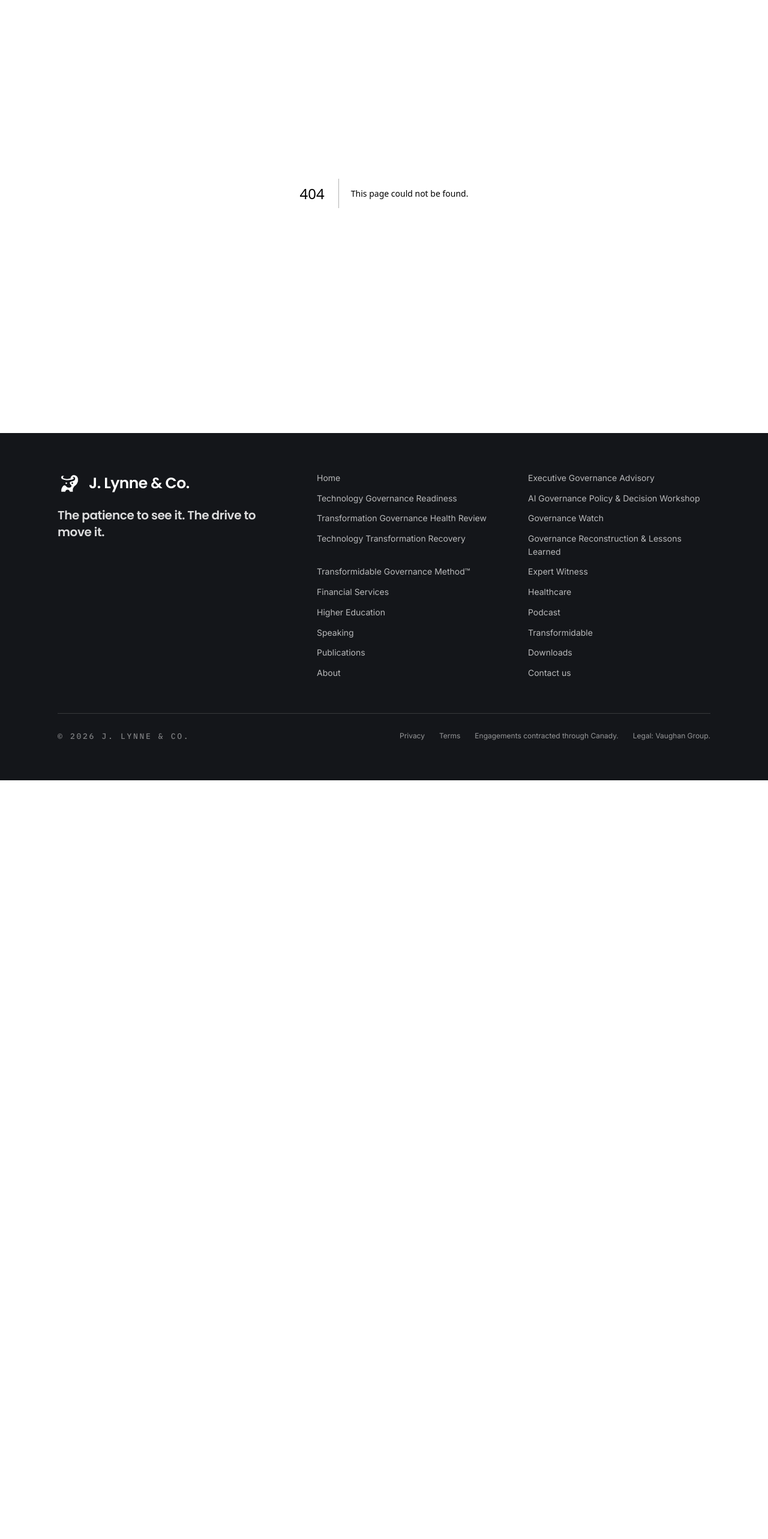
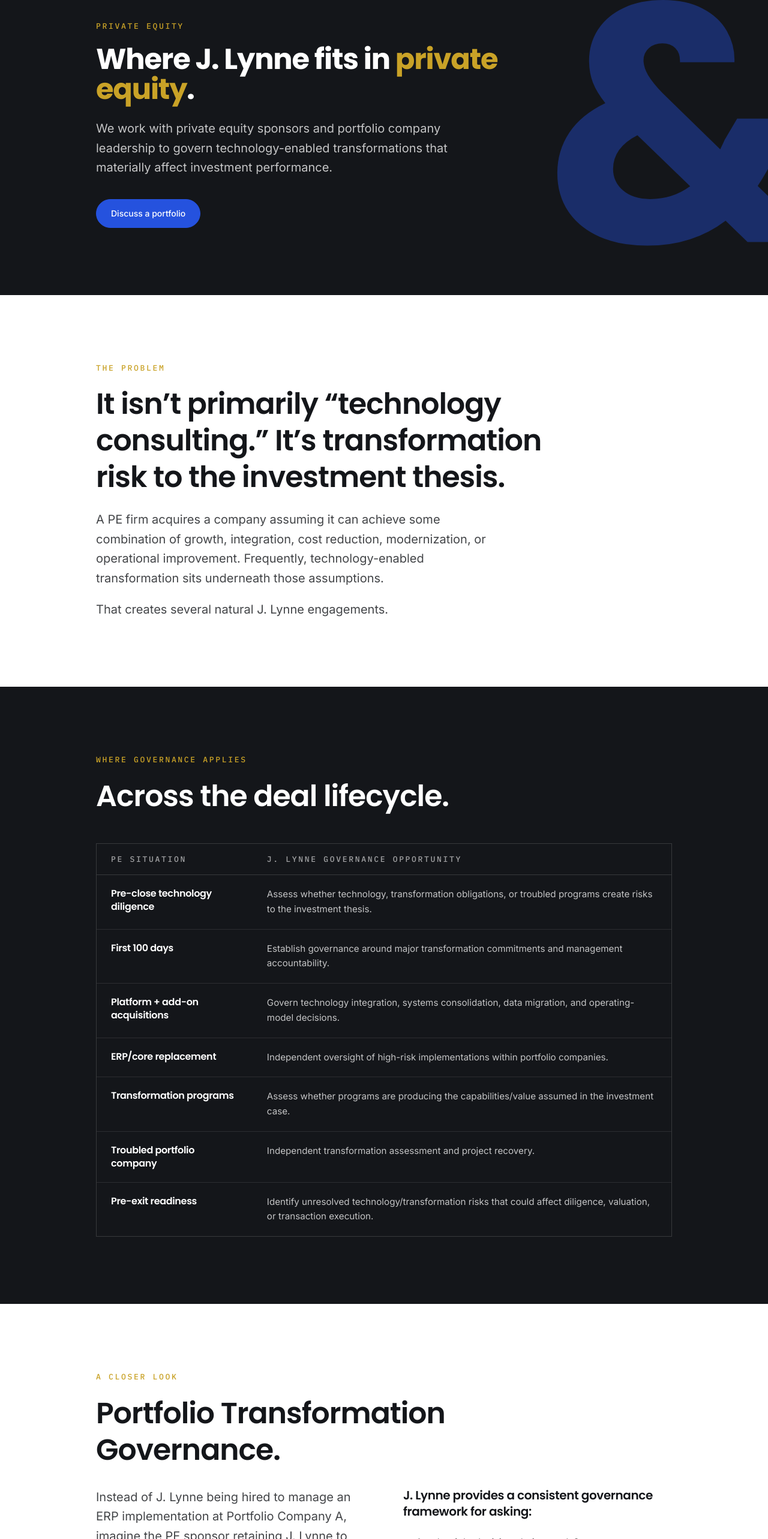
Before and after one commit to phousecos/jlynneco, a Next.js app: page /private-equity in a window 1280 px wide. Before the commit this address had no page. Shown: the part 151-2717 px from the top of the page at 60% size. Before the commit the page ends 1452 px from the top, so only its background shows below. Built offline with nearby package versions, Linux system fonts and the light colour scheme.

Commit message:
Add Private Equity advisory page under new Specialized Advisory nav
Groups Expert Witness and the new Private Equity page under a
"Specialized Advisory" dropdown, and renames Expert Witness to
"Expert Witness & Litigation Support" throughout.

```diff
--- a/src/app/expert-witness/page.tsx
+++ b/src/app/expert-witness/page.tsx
@@ -7,7 +7,7 @@ import { Mark } from "@/components/site/Mark";
 import { site, leadership, credentials } from "@/content/site";
 
 export const metadata: Metadata = {
-  title: "Expert Witness",
+  title: "Expert Witness & Litigation Support",
   description:
     "Independent expert analysis of enterprise transformation and technology program failures: case review, expert reports, depositions, and trial testimony for counsel.",
 };
@@ -82,7 +82,7 @@ export default function ExpertWitnessPage() {
   return (
     <>
       <PageHero
-        eyebrow="Expert Witness"
+        eyebrow="Expert Witness & Litigation Support"
         title={
           <>
             Independent expert analysis when transformation becomes a{" "}
--- /dev/null
+++ b/src/app/private-equity/page.tsx
@@ -0,0 +1,203 @@
+import type { Metadata } from "next";
+import { PageHero } from "@/components/ui/PageHero";
+import { Section } from "@/components/ui/Section";
+import { Eyebrow } from "@/components/ui/Eyebrow";
+import { CTALink } from "@/components/ui/CTALink";
+import { Mark } from "@/components/site/Mark";
+import { site } from "@/content/site";
+
+export const metadata: Metadata = {
+  title: "Private Equity",
+  description:
+    "Independent governance oversight of technology-enabled transformation across the deal lifecycle, from pre-close diligence to pre-exit readiness, for PE sponsors and portfolio company leadership.",
+};
+
+// The natural engagement points across the deal lifecycle.
+const situations = [
+  {
+    situation: "Pre-close technology diligence",
+    opportunity:
+      "Assess whether technology, transformation obligations, or troubled programs create risks to the investment thesis.",
+  },
+  {
+    situation: "First 100 days",
+    opportunity:
+      "Establish governance around major transformation commitments and management accountability.",
+  },
+  {
+    situation: "Platform + add-on acquisitions",
+    opportunity:
+      "Govern technology integration, systems consolidation, data migration, and operating-model decisions.",
+  },
+  {
+    situation: "ERP/core replacement",
+    opportunity:
+      "Independent oversight of high-risk implementations within portfolio companies.",
+  },
+  {
+    situation: "Transformation programs",
+    opportunity:
+      "Assess whether programs are producing the capabilities/value assumed in the investment case.",
+  },
+  {
+    situation: "Troubled portfolio company",
+    opportunity: "Independent transformation assessment and project recovery.",
+  },
+  {
+    situation: "Pre-exit readiness",
+    opportunity:
+      "Identify unresolved technology/transformation risks that could affect diligence, valuation, or transaction execution.",
+  },
+];
+
+// The standing questions the framework is built to keep answering.
+const framingQuestions = [
+  "Are the right decisions being made?",
+  "Are risks reaching the right decision-makers?",
+  "Are management's representations consistent with the evidence?",
+  "Is the transformation still capable of delivering the investment thesis?",
+];
+
+export default function PrivateEquityPage() {
+  return (
+    <>
+      <PageHero
+        eyebrow="Private Equity"
+        title={
+          <>
+            Where J. Lynne fits in{" "}
+            <em className="not-italic text-brand-secondary">
+              private equity
+            </em>
+            .
+          </>
+        }
+        lede="We work with private equity sponsors and portfolio company leadership to govern technology-enabled transformations that materially affect investment performance."
+      >
+        <CTALink href={site.discoveryCall} variant="solid">
+          Discuss a portfolio
+        </CTALink>
+      </PageHero>
+
+      {/* The problem — paper. */}
+      <Section ground="paper">
+        <Eyebrow>The problem</Eyebrow>
+        <h2 className="font-display mt-5 max-w-3xl text-3xl leading-tight sm:text-4xl">
+          It isn&rsquo;t primarily &ldquo;technology consulting.&rdquo;
+          It&rsquo;s transformation risk to the investment thesis.
+        </h2>
+        <div className="mt-6 max-w-2xl space-y-5 text-lg leading-relaxed text-brand-ink/80">
+          <p>
+            A PE firm acquires a company assuming it can achieve some
+            combination of growth, integration, cost reduction,
+            modernization, or operational improvement. Frequently,
+            technology-enabled transformation sits underneath those
+            assumptions.
+          </p>
+          <p>That creates several natural J. Lynne engagements.</p>
+        </div>
+      </Section>
+
+      {/* Engagement points across the deal lifecycle — dark ground. */}
+      <Section ground="deep">
+        <Eyebrow>Where governance applies</Eyebrow>
+        <h2 className="font-display mt-5 max-w-2xl text-3xl leading-tight text-brand-paper sm:text-4xl">
+          Across the deal lifecycle.
+        </h2>
+
+        <div className="mt-12 overflow-x-auto border border-brand-paper/15">
+          <table className="w-full min-w-[40rem] border-collapse text-left">
+            <thead>
+              <tr className="border-b border-brand-paper/15">
+                <th className="eyebrow px-6 py-4 text-brand-paper/60">
+                  PE situation
+                </th>
+                <th className="eyebrow px-6 py-4 text-brand-paper/60">
+                  J. Lynne governance opportunity
+                </th>
+              </tr>
+            </thead>
+            <tbody>
+              {situations.map((row) => (
+                <tr
+                  key={row.situation}
+                  className="border-b border-brand-paper/10 last:border-0"
+                >
+                  <td className="px-6 py-5 align-top font-display text-base leading-snug text-brand-paper">
+                    {row.situation}
+                  </td>
+                  <td className="px-6 py-5 align-top text-[0.95rem] leading-relaxed text-brand-paper/75">
+                    {row.opportunity}
+                  </td>
+                </tr>
+              ))}
+            </tbody>
+          </table>
+        </div>
+      </Section>
+
+      {/* Portfolio Transformation Governance — the featured offering. */}
+      <Section ground="paper">
+        <Eyebrow>A closer look</Eyebrow>
+        <h2 className="font-display mt-5 max-w-3xl text-3xl leading-tight sm:text-4xl">
+          Portfolio Transformation Governance.
+        </h2>
+
+        <div className="mt-8 grid gap-10 md:grid-cols-2 md:gap-16">
+          <div className="space-y-5 text-lg leading-relaxed text-brand-ink/80">
+            <p>
+              Instead of J. Lynne being hired to manage an ERP implementation
+              at Portfolio Company A, imagine the PE sponsor retaining J.
+              Lynne to provide independent governance visibility across major
+              technology transformations in its portfolio.
+            </p>
+            <p>
+              The sponsor might have five companies undergoing ERP
+              implementations, integrations, cloud migrations, AI
+              initiatives, or operating-model transformations.
+            </p>
+          </div>
+
+          <div>
+            <p className="font-display text-lg leading-snug text-brand-ink">
+              J. Lynne provides a consistent governance framework for asking:
+            </p>
+            <ul className="mt-6 space-y-4">
+              {framingQuestions.map((question) => (
+                <li
+                  key={question}
+                  className="flex items-start gap-3 border-b border-brand-ink/10 pb-4 text-brand-ink/85"
+                >
+                  <span aria-hidden className="mt-1 text-brand-secondary">
+                    &bull;
+                  </span>
+                  <span>{question}</span>
+                </li>
+              ))}
+            </ul>
+          </div>
+        </div>
+      </Section>
+
+      {/* Closing — flagship blue. */}
+      <div className="bg-brand-primary text-brand-paper">
+        <div className="mx-auto max-w-3xl px-6 py-20 text-center sm:px-8 sm:py-28">
+          <Mark size={44} className="mx-auto text-brand-paper" />
+          <p className="eyebrow mt-6 text-brand-paper/80">Retain the firm</p>
+          <h2 className="font-display mt-6 text-3xl leading-tight sm:text-4xl">
+            Governance visibility across the portfolio.
+          </h2>
+          <p className="mx-auto mt-5 max-w-xl text-lg leading-relaxed text-brand-paper/85">
+            Bring independent governance in early, whether the engagement is
+            a single deal or standing oversight across the portfolio.
+          </p>
+          <div className="mt-9 flex justify-center">
+            <CTALink href={site.discoveryCall} variant="onColor">
+              Discuss a portfolio
+            </CTALink>
+          </div>
+        </div>
+      </div>
+    </>
+  );
+}
--- a/src/content/nav.ts
+++ b/src/content/nav.ts
@@ -46,7 +46,16 @@ export const primaryNav: NavItem[] = [
       },
     ],
   },
-  { label: "Expert Witness", href: "/expert-witness" },
+  {
+    label: "Specialized Advisory",
+    children: [
+      {
+        label: "Expert Witness & Litigation Support",
+        href: "/expert-witness",
+      },
+      { label: "Private Equity", href: "/private-equity" },
+    ],
+  },
   {
     label: "Industries",
     children: [
```
